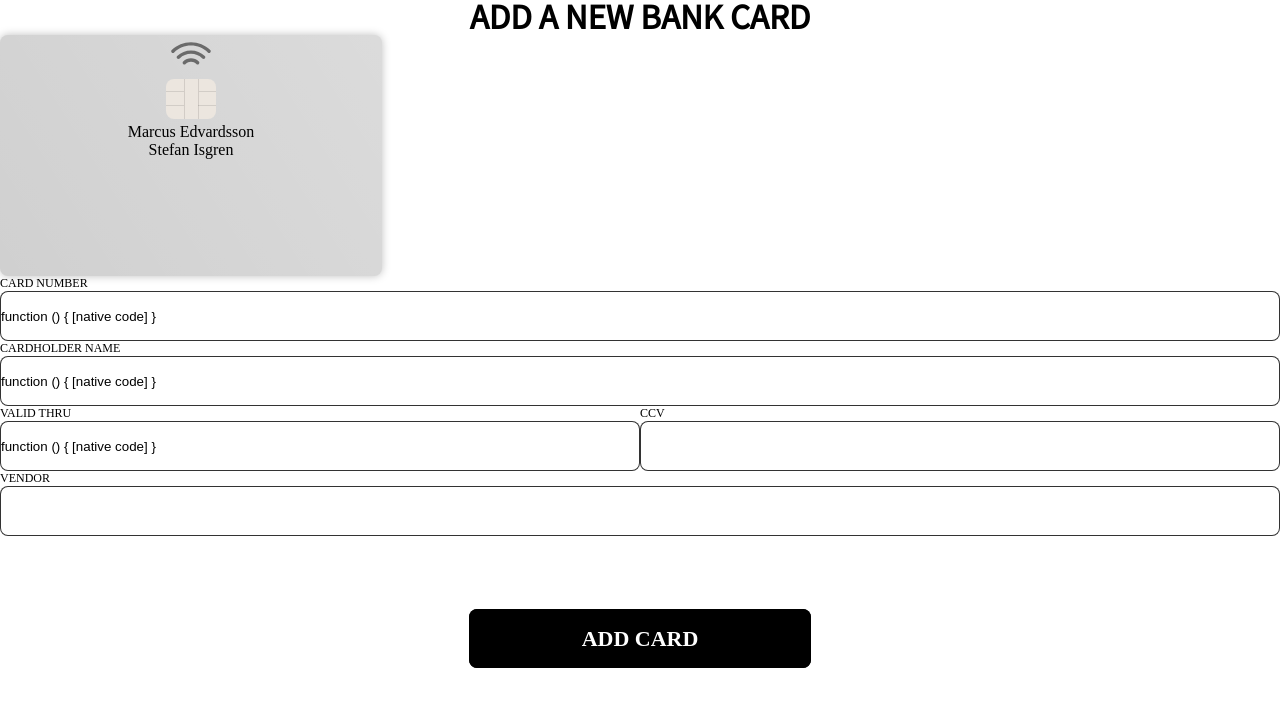
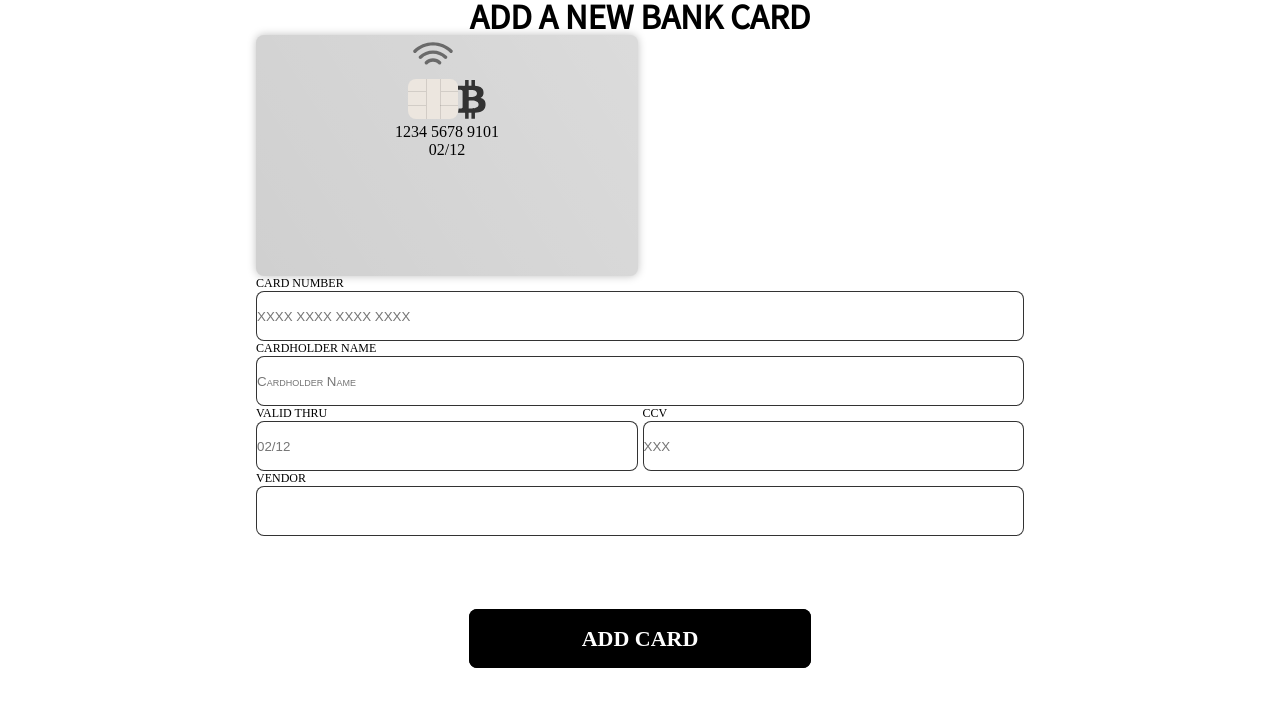
Before and after one commit to MarcusEdvardsson/E-wallet-vue, a Vue app: page /addCard in a window 1280 px wide. Shown: the top 706 px of the page. Built offline with nearby package versions, Linux system fonts and the light colour scheme; a web font is replaced by a local one.

Commit message:
edits
edits

```diff
--- a/src/App.vue
+++ b/src/App.vue
@@ -12,13 +12,13 @@ export default {
       cards: [
         {
           cardname: 'Marcus Edvardsson',
-          cardnumber: '1234 5678 91011',
+          cardnumber: '1234 5678 9101',
           cardvendor: 'Bitcoin INC',
           cardid: 1
         },
         {
           cardname: 'Stefan Isgren',
-          cardnumber: '1234 5678 91012',
+          cardnumber: '1234 5678 9101',
           cardvendor: 'Ninja Bank',
           cardid: 2
         }
--- a/src/components/Card.vue
+++ b/src/components/Card.vue
@@ -1,16 +1,24 @@
 <template>
   <div class="card">
     <img src="../assets/chip-dark.svg">
-    <div v-bind:key='card.cardid' v-for='card in cards'>
-      <p>{{ card.cardname }}</p>
-    </div>
+    <img src="../assets/vendor-bitcoin.svg">
+    <p>{{ card.cardName }}</p>
+    <p>1234 5678 9101</p>
+    <p>02/12</p>
   </div>
 </template>
 
 <script>
 export default {
   name: 'Card',
-  props: ['cards']
+  props: ['cardName'],
+  data () {
+    return {
+      card: {
+        cardName: ''
+      }
+    }
+  }
 }
 </script>
 
--- a/src/components/CardForm.vue
+++ b/src/components/CardForm.vue
@@ -2,25 +2,56 @@
   <div class="cardform">
     <div class="card-container flex">
         <label for="cardnumber">Card Number</label>
-        <input id="cardnumber" type="text" pattern="[0-9]*" inputmode="numeric" v-model="addCard">
+        <input id="cardnumber"
+        placeholder="XXXX XXXX XXXX XXXX"
+        onfocus="this.placeholder = ''"
+        onblur="this.placeholder = 'XXXX XXXX XXXX XXXX'"
+        type="text"
+        pattern="[0-9]*"
+        inputmode="numeric"
+        v-model.number="card.cardNumber">
     </div>
         <div class="name-container flex">
         <label for="name">Cardholder Name</label>
-        <input id="name" maxlength="20" type="text" v-model="addCard">
+        <input id="name"
+        maxlength="20"
+        placeholder="Cardholder Name"
+        onfocus="this.placeholder = ''"
+        onblur="this.placeholder = 'Cardholder Name'"
+        type="text"
+        v-model="card.cardName">
     </div>
     <div class="half">
         <div class="valid-container flex">
             <label for="expirationdate">Valid thru</label>
-            <input id="expirationdate" type="text" pattern="[0-9]*" inputmode="numeric" v-model="addCard">
+            <input id="expirationdate"
+            placeholder="02/12"
+            onfocus="this.placeholder = ''"
+            onblur="this.placeholder = '02/12'"
+            type="text"
+            pattern="[0-9]*"
+            inputmode="numeric"
+            v-model.number="card.exp">
         </div>
         <div class="ccv-container flex">
             <label for="securitycode">CCV</label>
-            <input id="securitycode" type="text" pattern="[0-9]*" inputmode="numeric" v-model="cards" min="1" max="3">
+            <input id="securitycode"
+            maxlength="3"
+            placeholder="XXX"
+            onfocus="this.placeholder = ''"
+            onblur="this.placeholder = 'XXX'"
+            type="text"
+            pattern="[0-9]*"
+            inputmode="numeric"
+            v-model.number="card.ccv">
         </div>
     </div>
     <div class="vendor-container flex">
         <label for="vendor">Vendor</label>
-        <input id="vendor" type="text" v-model="vendor" list="vendors">
+        <input id="vendor"
+        type="text"
+        v-model="vendor"
+        list="vendors">
         <datalist id="vendors">
             <option v-bind:key="vendor.title" v-for="vendor in vendors">{{ vendor }}</option>
         </datalist>
@@ -31,13 +62,17 @@
 <script>
 export default {
   name: 'CardForm',
-  props: 'cards',
+  props: [],
   methods: {
-    addCard () {
-    }
   },
   data () {
     return {
+      card: {
+        cardName: '',
+        cardNumber: '',
+        exp: '',
+        ccv: ''
+      },
       vendor: '',
       vendors: [
         'Bitcoin INC',
@@ -71,6 +106,7 @@ export default {
 
 .ccv-container {
     width: 50%;
+    margin-left: 5px;
 }
 
 .valid-container {
@@ -87,4 +123,25 @@ export default {
     display: flex;
     flex-direction: row;
 }
+
+.bitcoin {
+  background: linear-gradient(237.41deg, rgba(255, 255, 255, 0.15) 0%, rgba(255, 255, 255, 0) 99.07%), #FFAE34;
+}
+
+.ninja {
+  background: linear-gradient(237.75deg, rgba(255, 255, 255, 0.15) 0%, rgba(255, 255, 255, 0) 100%), #222222;
+}
+
+.blockchain {
+  background: linear-gradient(238.04deg, rgba(0, 0, 0, 0.15) 1.49%, rgba(0, 0, 0, 0) 100%), #8B58F9;
+}
+
+.evilcorp {
+  background: linear-gradient(237.75deg, rgba(0, 0, 0, 0.16) 0%, rgba(0, 0, 0, 0) 100%), #F33355;
+}
+
+input::placeholder {
+  font-variant: small-caps;
+}
+
 </style>
--- a/src/components/CardStack.vue
+++ b/src/components/CardStack.vue
@@ -1,6 +1,9 @@
 <template>
   <div class="cardstack">
     <Card />
+    <Card class="stacked" />
+    <Card class="stacked2" />
+    <Card class="stacked3" />
   </div>
 </template>
 
@@ -10,9 +13,22 @@ export default {
   name: 'CardStack',
   components: {
     Card
-  }
+  },
+  props: ['cards']
 }
 </script>
 
 <style scoped>
+.cardstack {
+  margin-top: 2rem;
+}
+.stacked {
+  transform: translateY(-60%)
+}
+.stacked2 {
+  transform: translateY(-120%)
+}
+.stacked3 {
+  transform: translateY(-180%)
+}
 </style>
--- a/src/views/AddCard.vue
+++ b/src/views/AddCard.vue
@@ -1,7 +1,7 @@
 <template>
   <div class="about">
     <Top msg="ADD A NEW BANK CARD"/>
-    <Card :cards=cards />
+    <Card />
     <CardForm />
     <router-link to="/" class="button">Add card</router-link>
   </div>
@@ -13,7 +13,7 @@ import Card from '@/components/Card.vue'
 import CardForm from '@/components/CardForm.vue'
 export default {
   name: 'AddCard',
-  props: ['cards'],
+  props: ['cardName'],
   components: {
     Top,
     Card,
@@ -23,6 +23,11 @@ export default {
 </script>
 
 <style scoped>
+.about {
+  height: 100vh;
+  max-width: 100%;
+  padding: 0rem 20%;
+}
 .button {
   padding: 1rem 7rem;
   background: black;
--- a/src/views/Home.vue
+++ b/src/views/Home.vue
@@ -22,5 +22,9 @@ export default {
 </script>
 
 <style scoped>
-
+.home {
+  height: 100vh;
+  max-width: 100%;
+  padding: 0rem 20%;
+}
 </style>
```
